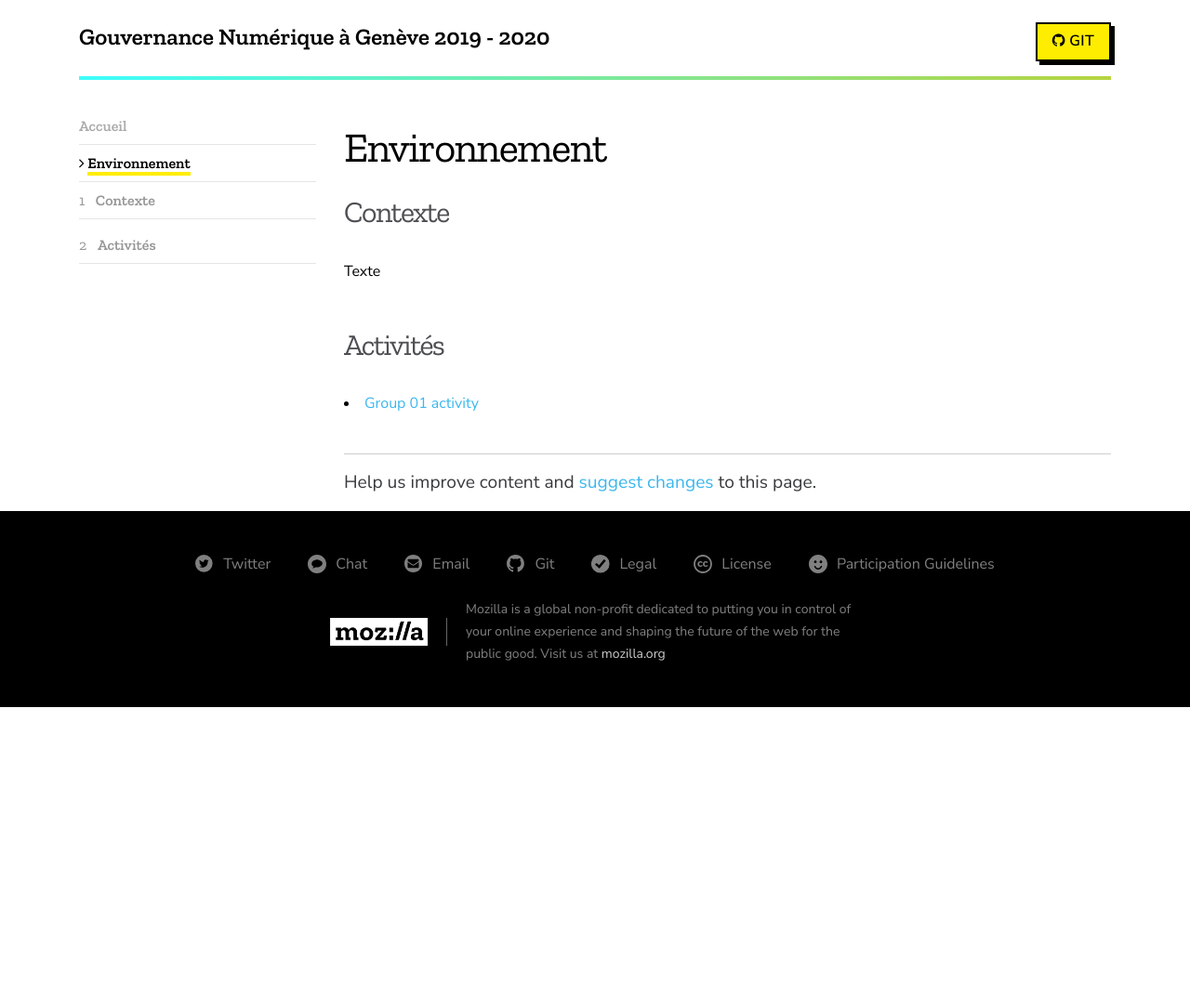
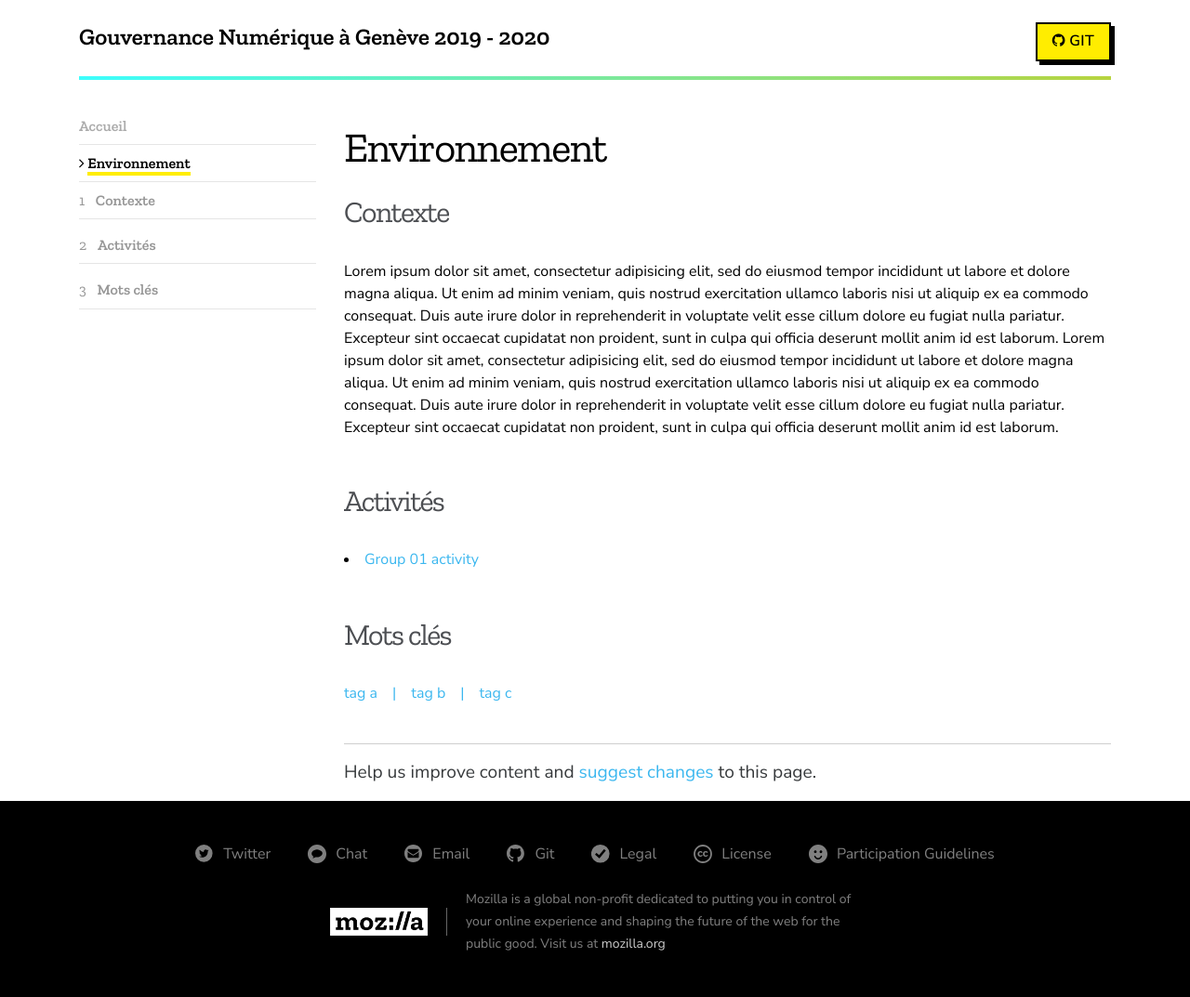
Before and after one commit to FrankTheodoloz/wikitest, a Jekyll site: the page built from _articles/environnement.md, in a window 1280 px wide. Shown: the whole page at 93% size. Built offline with Jekyll 4.4.1, drawn with Linux system fonts in a browser that asks for light colours; before the commit the page ends 900 px from its top, so only the background shows below that.

Commit message:
Update environnement.md

```diff
--- a/_articles/environnement.md
+++ b/_articles/environnement.md
@@ -5,8 +5,9 @@ key: environnement
 is_main: true
 toc:
 - "Contexte"
+tags: [tag a, tag b, tag c]
 ---
 
 ### Contexte
 
-Texte
+Lorem ipsum dolor sit amet, consectetur adipisicing elit, sed do eiusmod tempor incididunt ut labore et dolore magna aliqua. Ut enim ad minim veniam, quis nostrud exercitation ullamco laboris nisi ut aliquip ex ea commodo consequat. Duis aute irure dolor in reprehenderit in voluptate velit esse cillum dolore eu fugiat nulla pariatur. Excepteur sint occaecat cupidatat non proident, sunt in culpa qui officia deserunt mollit anim id est laborum. Lorem ipsum dolor sit amet, consectetur adipisicing elit, sed do eiusmod tempor incididunt ut labore et dolore magna aliqua. Ut enim ad minim veniam, quis nostrud exercitation ullamco laboris nisi ut aliquip ex ea commodo consequat. Duis aute irure dolor in reprehenderit in voluptate velit esse cillum dolore eu fugiat nulla pariatur. Excepteur sint occaecat cupidatat non proident, sunt in culpa qui officia deserunt mollit anim id est laborum.
```
